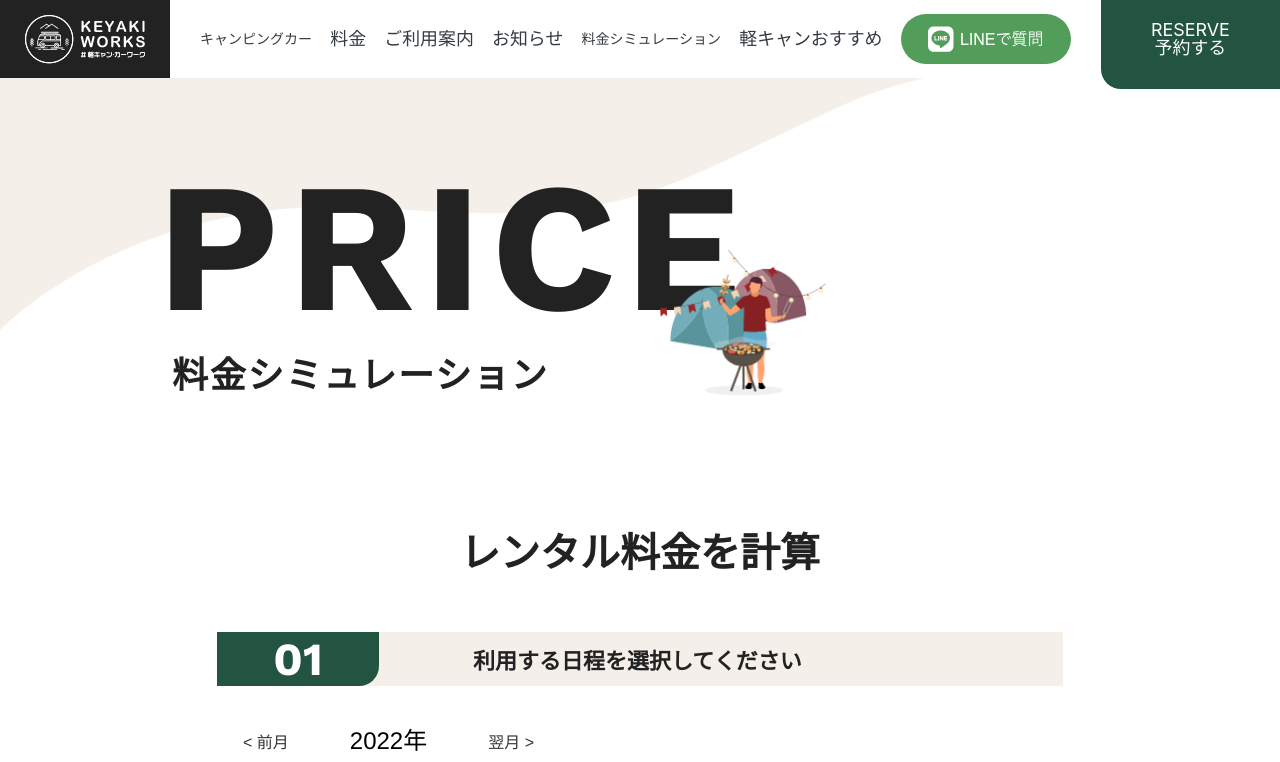
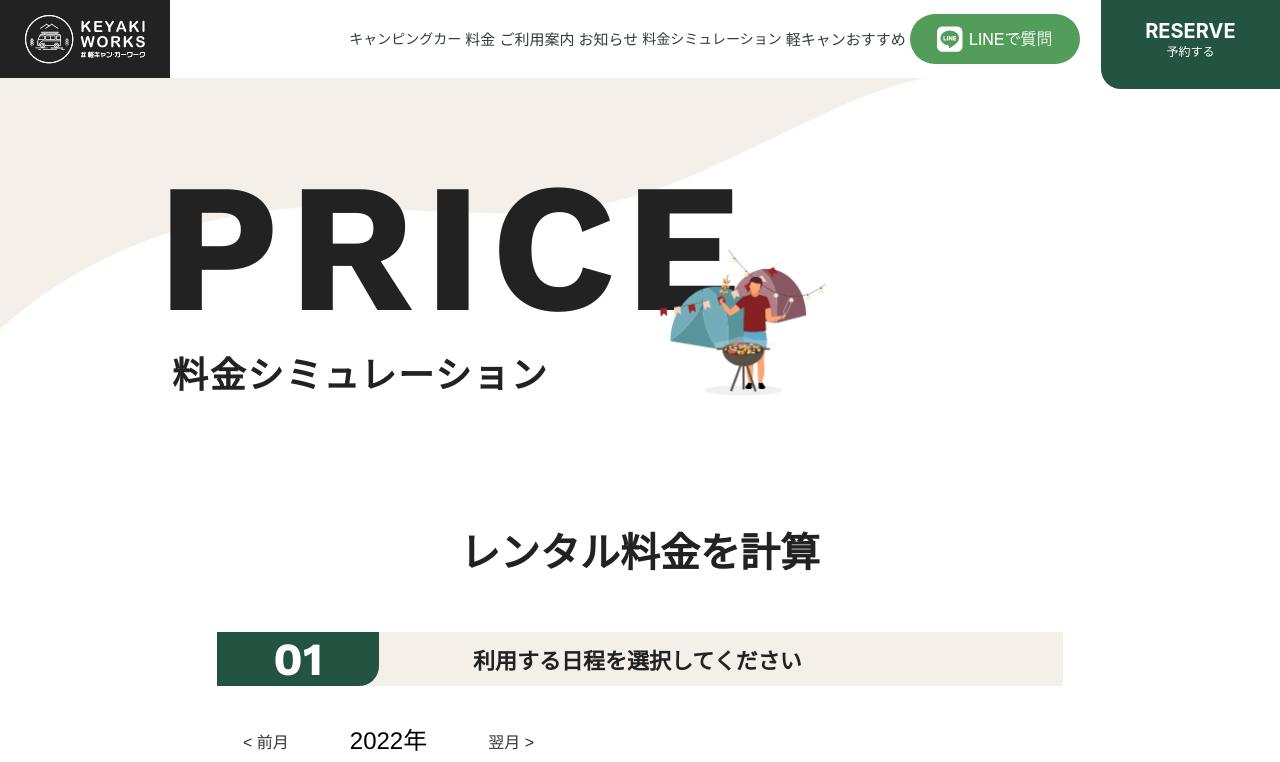
Before and after one commit to thorota/keikyan-price, a React (Create React App) app in the folder keikyan-app/: page / in a window 1280 px wide. Shown: the top 762 px of the page. Built offline with nearby package versions, Linux system fonts and the light colour scheme.

Commit message:
レイアウト調整

```diff
--- a/keikyan-app/public/css/App.css
+++ b/keikyan-app/public/css/App.css
@@ -13,11 +13,15 @@ header .pc-header {
   background-color: white;
   z-index: 99999;
   width: 100%;
+  -webkit-box-pack: justify;
+  -ms-flex-pack: justify;
+  justify-content: space-between;
 }
 
 header .pc-header .header__list {
   width: calc(100% - 170px - 14vw);
-  padding: 0 30px;
+  padding: 0 200px 0 0;
+  max-width: 1250px;
   display: -webkit-box;
   display: -ms-flexbox;
   display: flex;
@@ -33,12 +37,17 @@ header .pc-header .header__item {
   text-align: center;
 }
 
+header .pc-header .header__item a:hover {
+  text-decoration: none;
+  color: #222;
+}
+
 header .pc-header .header__item span, header .pc-header .header__item p {
-  font-size: 1.4vw;
+  font-size: 15px;
 }
 
 header .pc-header .header__line {
-  width: 170px;
+  min-width: 170px;
 }
 
 header .pc-header .header__reserve {
@@ -57,12 +66,19 @@ header .pc-header .header__reserve {
   -ms-flex-pack: center;
   justify-content: center;
   width: 14vw;
+  max-width: 190px;
   height: 100px;
   right: 0;
   background-color: #225441;
   border-bottom-left-radius: 20px;
   padding: 2vw 3vw;
   color: white;
+}
+
+header .pc-header .header__reserve .title {
+  font-size: 20px;
+  font-weight: bold;
+  padding-bottom: 5px;
 }
 
 header .sp-header .header__logo {
@@ -231,7 +247,7 @@ header .sp-header .menu-content .copy-right {
 }
 
 .small {
-  font-size: 12px;
+  font-size: 12px !important;
 }
 
 .l-title {
--- a/keikyan-app/public/css/main.css
+++ b/keikyan-app/public/css/main.css
@@ -332,11 +332,15 @@ header .pc-header {
   background-color: white;
   z-index: 99999;
   width: 100%;
+  -webkit-box-pack: justify;
+  -ms-flex-pack: justify;
+  justify-content: space-between;
 }
 
 header .pc-header .header__list {
   width: calc(100% - 170px - 14vw);
-  padding: 0 30px;
+  padding: 0 200px 0 0;
+  max-width: 1250px;
   display: -webkit-box;
   display: -ms-flexbox;
   display: flex;
@@ -352,12 +356,17 @@ header .pc-header .header__item {
   text-align: center;
 }
 
+header .pc-header .header__item a:hover {
+  text-decoration: none;
+  color: #222;
+}
+
 header .pc-header .header__item span, header .pc-header .header__item p {
-  font-size: 1.4vw;
+  font-size: 15px;
 }
 
 header .pc-header .header__line {
-  width: 170px;
+  min-width: 170px;
 }
 
 header .pc-header .header__reserve {
@@ -376,12 +385,19 @@ header .pc-header .header__reserve {
   -ms-flex-pack: center;
   justify-content: center;
   width: 14vw;
+  max-width: 190px;
   height: 100px;
   right: 0;
   background-color: #225441;
   border-bottom-left-radius: 20px;
   padding: 2vw 3vw;
   color: white;
+}
+
+header .pc-header .header__reserve .title {
+  font-size: 20px;
+  font-weight: bold;
+  padding-bottom: 5px;
 }
 
 header .sp-header .header__logo {
@@ -550,7 +566,7 @@ header .sp-header .menu-content .copy-right {
 }
 
 .small {
-  font-size: 12px;
+  font-size: 12px !important;
 }
 
 .l-title {
--- a/keikyan-app/src/App.js
+++ b/keikyan-app/src/App.js
@@ -237,30 +237,32 @@ const App = () => {
           </div>
           <div className="header__list">
             <div className="header__item">
-              <span className="text-sm">キャンピングカー</span>
+              <a><span className="text-sm">キャンピングカー</span></a>
             </div>
             <div className="header__item">
-              <span>料金</span>
+              <a><span>料金</span></a>
             </div>
             <div className="header__item">
-              <span>ご利用案内</span>
+              <a><span>ご利用案内</span></a>
             </div>
             <div className="header__item">
-              <span>お知らせ</span>
+              <a><span>お知らせ</span></a>
             </div>
             <div className="header__item">
-              <span className="text-sm">料金シミュレーション</span>
+              <a><span className="text-sm">料金シミュレーション</span></a>
             </div>
             <div className="header__item">
-              <span>軽キャンおすすめ</span>
+              <a><span>軽キャンおすすめ</span></a>
             </div>
             <div className="header__item header__line">
-              <img src="/img/line.png" />
+              <a><img src="/img/line.png" /></a>
             </div>
           </div>
           <div className="header__item header__reserve">
-            <p>RESERVE</p>
+            <a>
+            <p className='title'>RESERVE</p>
             <p className="small">予約する</p>
+            </a>
           </div>
         </div>
       </header>
@@ -269,7 +271,7 @@ const App = () => {
           <div className="header__logo">
             <img src="/img/logo-sp.png" />
           </div>
-          <div class="header__menu">
+          <div className="header__menu">
             <input type="checkbox" id="menu-btn-check" />
             <label htmlFor="menu-btn-check" className="menu-btn">
               <span></span>
--- a/keikyan-app/src/scss/App.scss
+++ b/keikyan-app/src/scss/App.scss
@@ -10,25 +10,31 @@ header{
     background-color: white;
     z-index: 99999;
     width: 100%;
+    justify-content: space-between;
     .header{
       &__list{
         width: calc(100% - 170px - 14vw);
-        padding: 0 30px;
+        padding: 0 200px 0 0;
+        max-width: 1250px;
         display: flex;
         justify-content: space-between;
         align-items: center;
       }
       &__item{
         text-align: center;
+        a:hover {
+          text-decoration: none;
+          color: #222;
+        }
         span,p {
-          font-size: 1.4vw
+          font-size: 15px;
         }
       }
       &__logo{
         // width: 170px;
       }
       &__line{
-        width: 170px
+        min-width: 170px
       }
       &__reserve{
         position: absolute;
@@ -37,13 +43,18 @@ header{
         align-items: center;
         justify-content: center;
         width: 14vw;
+        max-width: 190px;
         height: 100px;
         right: 0;
         background-color: rgba(34, 84, 65, 1);
         border-bottom-left-radius: 20px;
         padding: 2vw 3vw;
         color: white;
-
+        .title{
+          font-size: 20px;
+          font-weight: bold;
+          padding-bottom: 5px;
+        }
       }
     }
   }
@@ -209,7 +220,7 @@ header{
 }
 
 .small {
-  font-size: 12px;
+  font-size: 12px!important;
 }
 
 .l-title {
```
Also changed, not shown: 2 other files (tests, documents, lock files or other folders).
